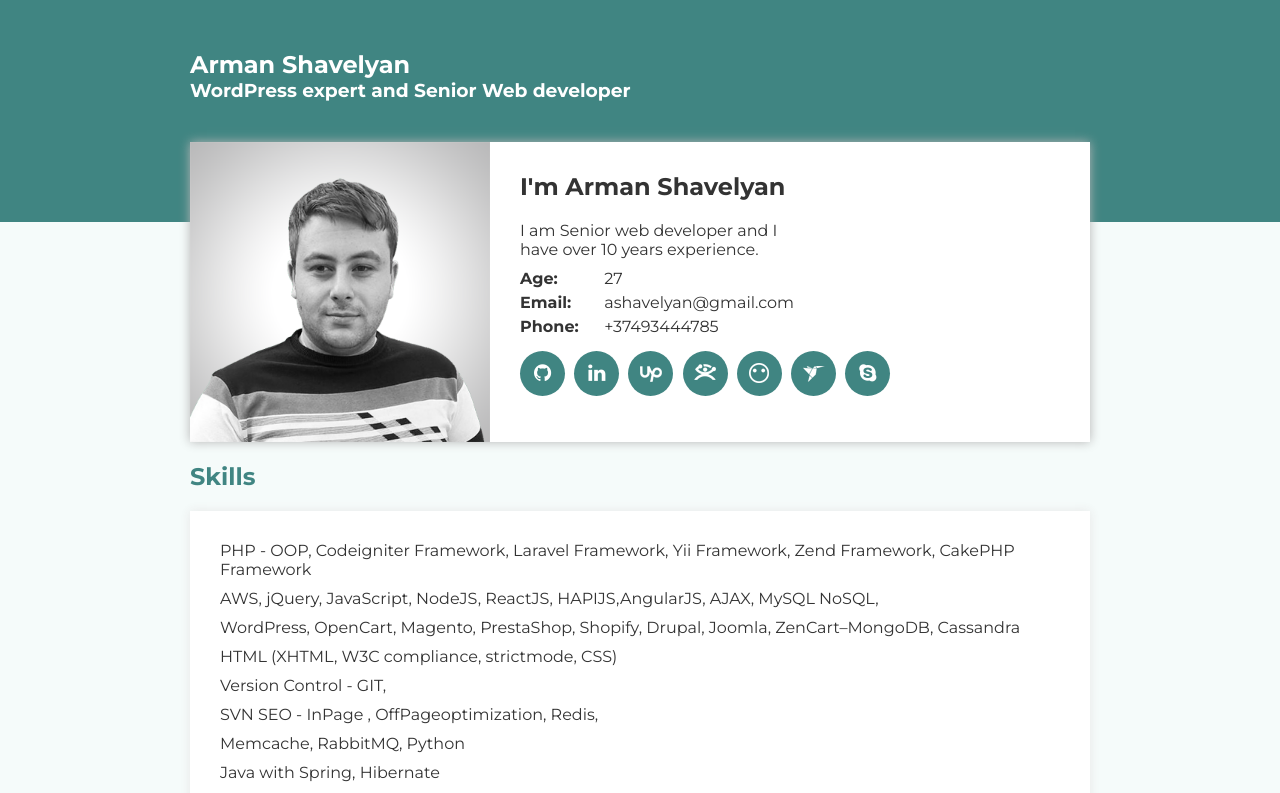
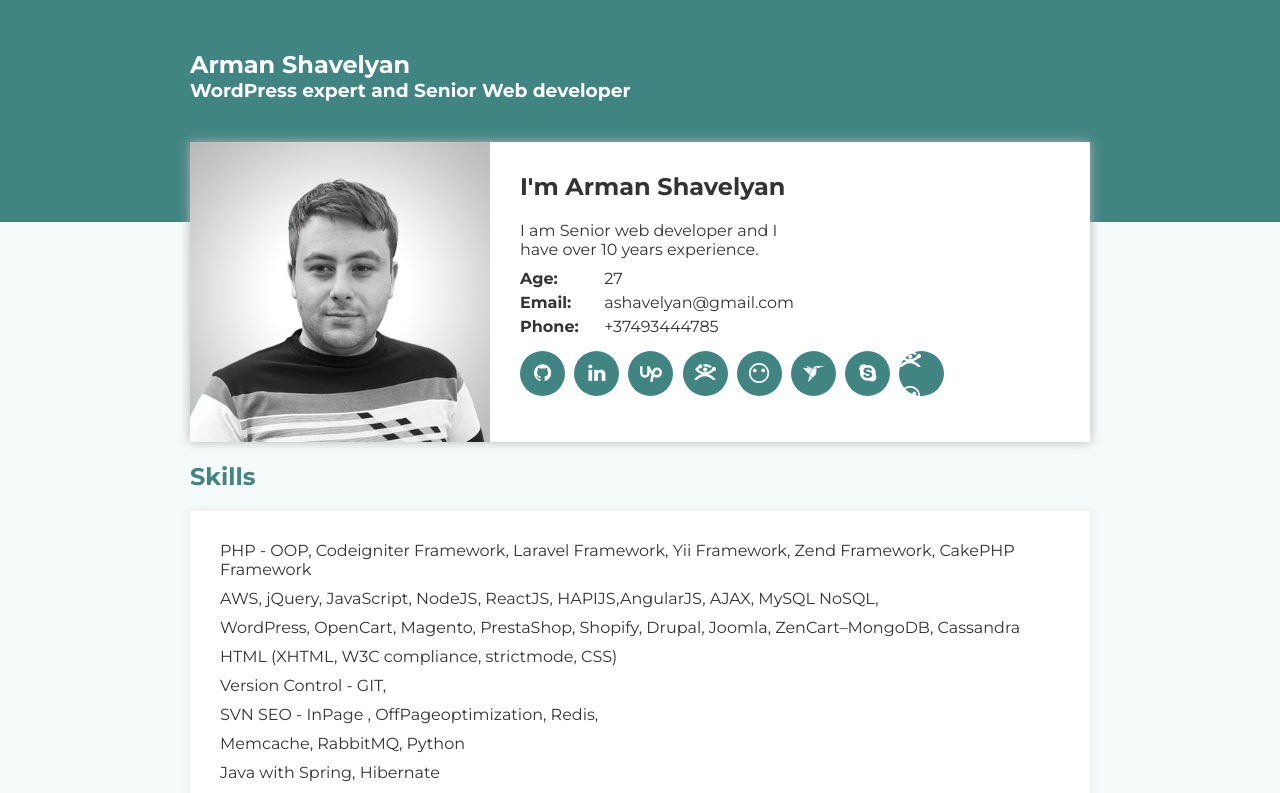
Before and after one commit to devArman/cv, a plain HTML site: page index.html in a window 1280 px wide. Shown: the top 793 px of the page. Drawn offline with Linux system fonts and the light colour scheme.

Commit message:
Update index.html
hubstaff

```diff
--- a/index.html
+++ b/index.html
@@ -366,6 +366,9 @@
                     <li>
                         <a href="skype:arman.shavelyan1?call" target="_blank" title="Skype"> <i class="fa fa-skype" aria-hidden="true"></i></a>
                     </li>
+                       <li>
+                        <a href="https://talent.hubstaff.com/profiles/arman-shavelyan" target="_blank" title="Hubstaff" class="hubstaff icon-bg"> </a>
+                    </li>
                 </ul>
             </div>
         </div>
```
